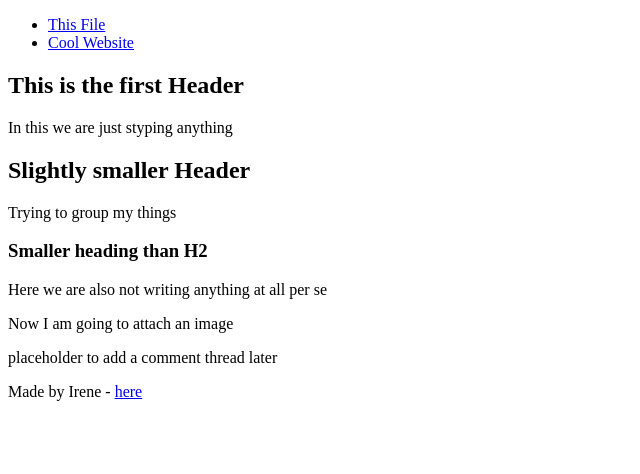
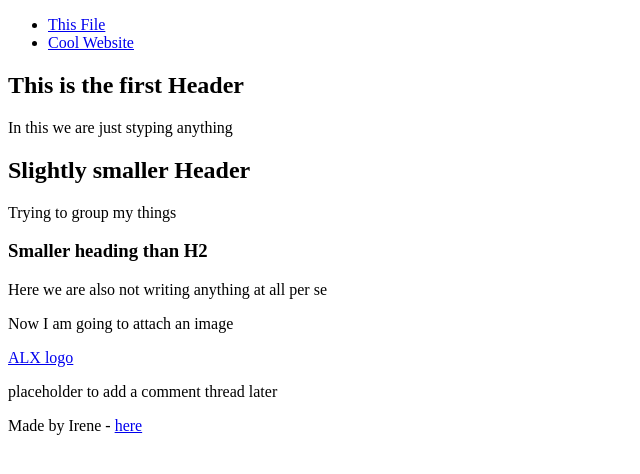
Before and after one commit to IreneGithundi/My_First_Portfolio, a plain HTML site: page html_basic/index.html in a window 1280 px wide. Shown: the whole page, without its empty margins (0-640 px from the left). Drawn offline with Linux system fonts and the light colour scheme.

Commit message:
Making a cool website

```diff
--- a/html_basic/index.html
+++ b/html_basic/index.html
@@ -12,14 +12,14 @@
         </header>
         <main>
             <article>
-                <h1> This is the first Header</h1>
+                <h1>This is the first Header</h1>
                 <p>In this we are just styping anything</p>
                 <h2>Slightly smaller Header</h2>
                 <p>Trying to group my things</p>
-                <h3> Smaller heading than H2</h3>
+                <h3>Smaller heading than H2</h3>
                 <p>Here we are also not writing anything at all per se</p>
                 <p>Now I am going to attach an image</p>
-                <!-- <a href="https://i.ibb.co/gTDZZT8/ALX-Logo-07.png">ALX logo</a> -->
+                <a href="https://i.ibb.co/gTDZZT8/ALX-Logo-07.png">ALX logo</a>
             </article>
             <aside>
                 <p>placeholder to add a comment thread later</p>
```
